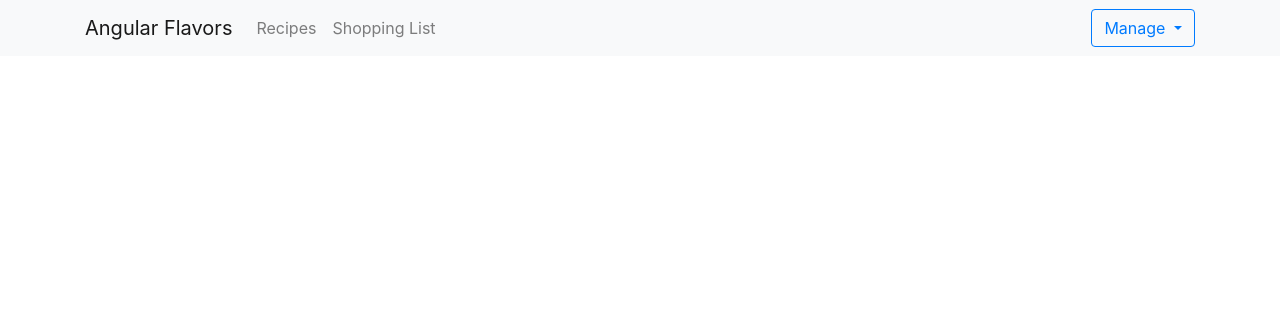
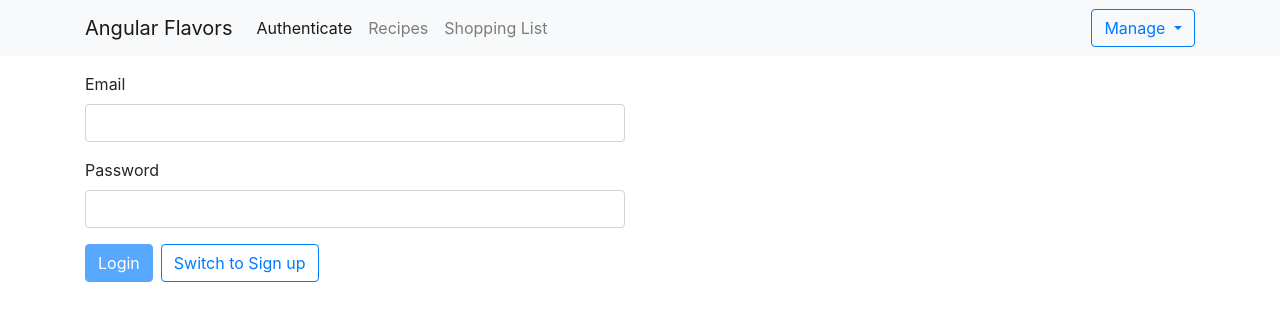
Before and after one commit to tarcisiocipriano/angular-flavor, an Angular app: page /auth in a window 1280 px wide. Before the commit this address led to /. Shown: the top 320 px of the page. Built offline with nearby package versions, Linux system fonts and the light colour scheme.

Commit message:
add the authentication screen

```diff
--- a/src/app/app.module.ts
+++ b/src/app/app.module.ts
@@ -11,11 +11,13 @@ import { BrowserAnimationsModule } from '@angular/platform-browser/animations';
 import { RecipesModule } from './recipes/recipes.module';
 import { ShoppingListModule } from './shopping-list/shopping-list.module';
 import { SharedModule } from './shared/shared.module';
+import { AuthComponent } from './auth/auth.component';
 
 @NgModule({
   declarations: [
     AppComponent,
-    HeaderComponent
+    HeaderComponent,
+    AuthComponent
   ],
   imports: [
     SharedModule,
--- a/src/app/app.routing.ts
+++ b/src/app/app.routing.ts
@@ -1,8 +1,10 @@
 import { NgModule } from '@angular/core';
 import { Routes, RouterModule } from '@angular/router';
+import { AuthComponent } from './auth/auth.component';
 
 const routes: Routes = [
-  { path: '', redirectTo: '/recipes', pathMatch: 'full' }
+  { path: '', redirectTo: '/recipes', pathMatch: 'full' },
+  { path: 'auth', component: AuthComponent }
 ];
 
 @NgModule({
--- /dev/null
+++ b/src/app/auth/auth.component.html
@@ -0,0 +1,20 @@
+<div class="row">
+  <div class="col-6">
+    <form #authForm="ngForm" (ngSubmit)="onSubmit(authForm)">
+      <div class="form-group">
+        <label for="email">Email</label>
+        <input type="email" class="form-control" id="email" aria-describedby="emailHelp"
+          ngModel name="email" required email>
+      </div>
+      <div class="form-group">
+        <label for="password">Password</label>
+        <input type="password" class="form-control" id="password"
+          ngModel name="password" required minlength="6">
+      </div>
+      <div>
+        <button type="submit" class="btn btn-primary" [disabled]="!authForm.valid">{{ isLoginMode ? 'Login' : 'Sign up' }}</button>
+        <button type="button" class="btn btn-outline-primary ml-2" (click)="onSwitchMode()">Switch to {{ isLoginMode ? 'Sign up' : 'Login' }}</button>
+      </div>
+    </form>
+  </div>
+</div>
--- /dev/null
+++ b/src/app/auth/auth.component.ts
@@ -0,0 +1,19 @@
+import { Component } from '@angular/core';
+import { NgForm } from '@angular/forms';
+
+@Component({
+  selector: 'app-auth',
+  templateUrl: './auth.component.html'
+})
+export class AuthComponent {
+  isLoginMode = true;
+
+  onSwitchMode() {
+    this.isLoginMode = !this.isLoginMode;
+  }
+
+  onSubmit(form: NgForm) {
+    console.log(form.value);
+    form.reset();
+  }
+}
--- a/src/app/header/header.component.html
+++ b/src/app/header/header.component.html
@@ -13,14 +13,13 @@
     <div class="collapse navbar-collapse" id="collapseBasic">
       <ul class="navbar-nav mr-auto">
         <li class="nav-item" routerLinkActive="active">
-          <a class="nav-link"
-            [routerLink]="['/recipes']"
-            (click)="isNavbarCollapsed = true">Recipes</a>
+          <a class="nav-link" routerLink="/auth" (click)="isNavbarCollapsed = true">Authenticate</a>
         </li>
         <li class="nav-item" routerLinkActive="active">
-          <a class="nav-link"
-            [routerLink]="['/shopping-list']"
-            (click)="isNavbarCollapsed = true">Shopping List</a>
+          <a class="nav-link" routerLink="/recipes" (click)="isNavbarCollapsed = true">Recipes</a>
+        </li>
+        <li class="nav-item" routerLinkActive="active">
+          <a class="nav-link" routerLink="/shopping-list" (click)="isNavbarCollapsed = true">Shopping List</a>
         </li>
       </ul>
 
```
